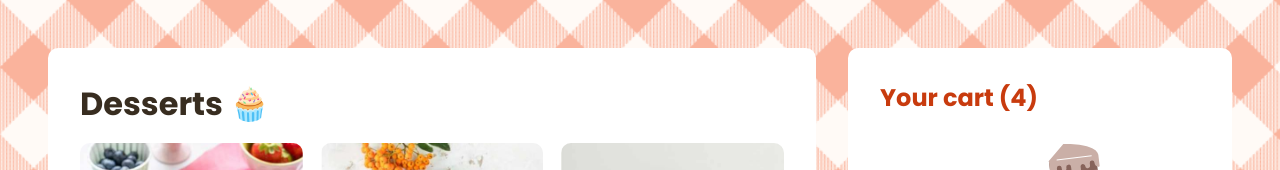
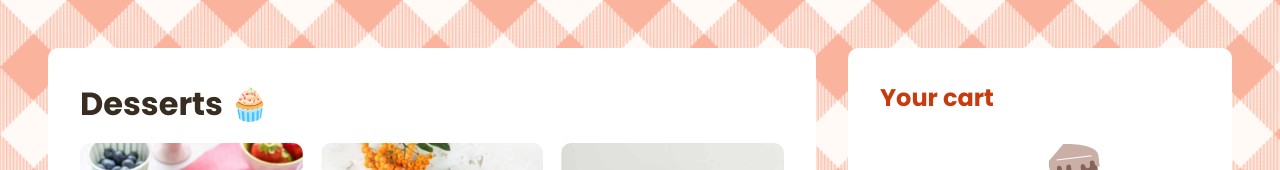
Before and after one commit to ArthurDeOliver/Product-List, a website built with Vite: page index.html in a window 1280 px wide. Shown: the top 170 px of the page. Built offline with nearby package versions, Linux system fonts and the light colour scheme.

Commit message:
refactor: mudança header aside

```diff
--- a/index.html
+++ b/index.html
@@ -249,7 +249,7 @@
           <span class="carbon"><img src="./assets/images/icon-carbon-neutral.svg" alt="">This is a <strong>carbon-neutral</strong> delivery</span>
           <button>Confirm Order</button>
         </div> -->
-        <header><h2>Your cart <span id="dessertsCount">(4)</span></h2></header>
+        <header><h2>Your cart </h2></header>
         <img class="imgEmpty" src="./assets/images/illustration-empty-cart.svg" alt="">
         <span>Your added items will appear here</span>
       </aside>
```
